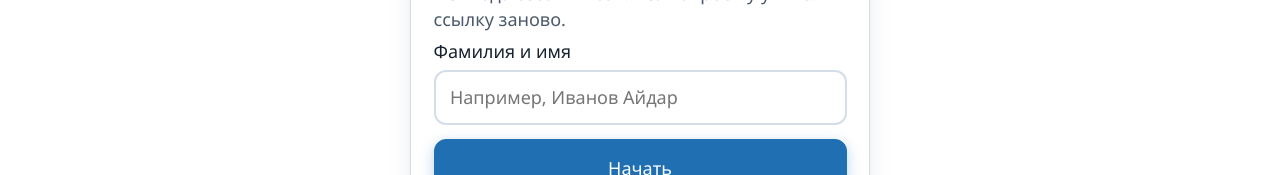
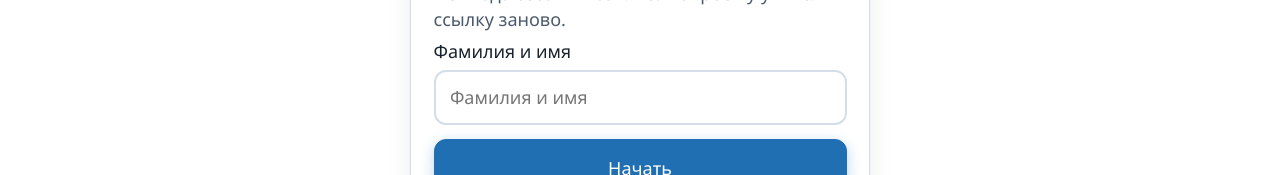
Before and after one commit to kl1lng/Lesson, a plain HTML site: page student.html in a window 1280 px wide. Shown: the part 273-448 px from the top of the page. Drawn offline with Linux system fonts and the light colour scheme.

Commit message:
Страница ученика: нейтральная подсказка в поле имени вместо примера «Иванов Айдар»
Co-Authored-By: Claude Sonnet 5.5 <noreply@anthropic.com>

```diff
--- a/student.html
+++ b/student.html
@@ -44,7 +44,7 @@ details.hint .hint-body p{margin:.35rem 0}
     <h1>Войти в урок</h1>
     <p class="lead" style="font-size:1rem" id="sessInfo">Проверяю ссылку…</p>
     <label for="nm">Фамилия и имя</label>
-    <input id="nm" autocomplete="name" placeholder="Например, Иванов Айдар" maxlength="40">
+    <input id="nm" autocomplete="name" placeholder="Фамилия и имя" maxlength="40">
     <button class="btn primary" id="go" style="width:100%;padding:.8rem">Начать</button>
     <p class="feedback bad" id="loginMsg"></p>
   </div>
```
